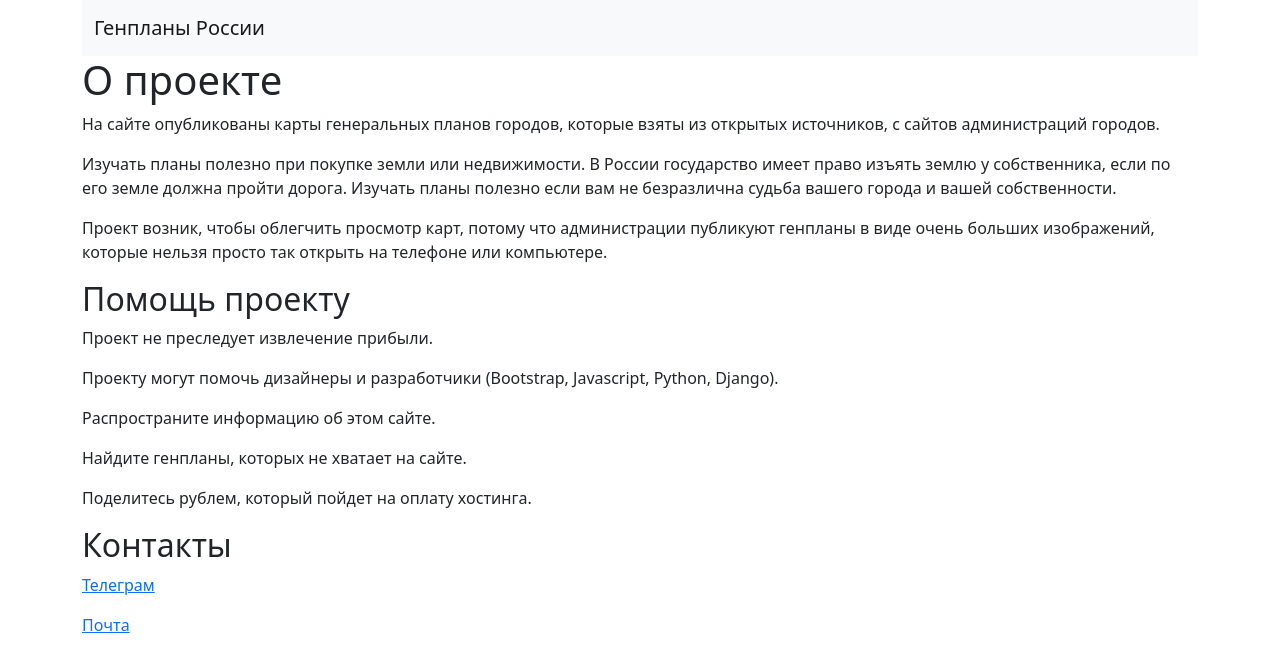
After one commit to bravikov/genplan-maps, a Django app: template genplan/templates/about.html in a window 1280 px wide. The commit adds this page. Shown: the top 672 px of the page. Run offline with Django 3.2, Linux system fonts and the light colour scheme; the template is opened without the code that fills it: most values are stand-ins (such as "Sample title", 1, 10 or a date in 2020).

Commit message:
Простенький дизайн и страница о проекте

```diff
--- /dev/null
+++ b/genplan/templates/about.html
@@ -0,0 +1,51 @@
+{% extends "base.html" %}
+{% load static %}
+
+{% block title %}{{ title }}{% endblock %}
+
+{% block content %}
+
+<div class="container">
+    <nav class="navbar navbar-expand-lg navbar-light bg-light">
+        <div class="container-fluid">
+            <a class="navbar-brand" href="/">Генпланы России</a>
+        </div>
+    </nav>
+
+    <h1>О проекте</h1>
+    <p>
+        На сайте опубликованы карты генеральных планов городов, которые взяты из открытых источников, с сайтов
+        администраций городов.
+    </p>
+    <p>
+        Изучать планы полезно при покупке земли или недвижимости. В России государство имеет право изъять землю у
+        собственника, если по его земле должна пройти дорога. Изучать планы полезно если вам не безразлична судьба
+        вашего города и вашей собственности.
+    </p>
+    <p>
+        Проект возник, чтобы облегчить просмотр карт, потому что администрации публикуют генпланы в виде очень больших
+        изображений, которые нельзя просто так открыть на телефоне или компьютере.
+    </p>
+    <h2>Помощь проекту</h2>
+    <p>
+        Проект не преследует извлечение прибыли.
+    </p>
+    <p>
+        Проекту могут помочь дизайнеры и разработчики (Bootstrap, Javascript, Python, Django).
+    </p>
+    <p>
+        Распространите информацию об этом сайте.
+    </p>
+    <p>
+        Найдите генпланы, которых не хватает на сайте.
+    </p>
+    <p>
+        Поделитесь рублем, который пойдет на оплату хостинга.
+    </p>
+
+    <h2>Контакты</h2>
+    <p><a href="https://t.me/genplan_maps">Телеграм</a></p>
+    <p><a href="mailto:genplan@bravikov.pro">Почта</a></p>
+
+</div>
+{% endblock %}
--- a/genplan/templates/base.html
+++ b/genplan/templates/base.html
@@ -3,11 +3,14 @@
 <!DOCTYPE html>
 <html>
   <head>
+    <meta name="viewport" content="width=device-width, initial-scale=1">
     <title>{% block title %}{% endblock %}</title>
     <link rel="icon" type="image/x-icon" href={% static 'favicon_io/favicon.ico' %}>
+    <link href="https://cdn.jsdelivr.net/npm/bootstrap@5.1.3/dist/css/bootstrap.min.css" rel="stylesheet" integrity="sha384-1BmE4kWBq78iYhFldvKuhfTAU6auU8tT94WrHftjDbrCEXSU1oBoqyl2QvZ6jIW3" crossorigin="anonymous">
     {% block head %}{% endblock %}
   </head>
   <body>
     {% block content %}{% endblock %}
   </body>
+  <script src="https://cdn.jsdelivr.net/npm/bootstrap@5.1.3/dist/js/bootstrap.bundle.min.js" integrity="sha384-ka7Sk0Gln4gmtz2MlQnikT1wXgYsOg+OMhuP+IlRH9sENBO0LRn5q+8nbTov4+1p" crossorigin="anonymous"></script>
 </html>
--- a/genplan/views.py
+++ b/genplan/views.py
@@ -123,3 +123,7 @@ def city_map_page(request, city_name: str, city_map_name: str):
     }
 
     return TemplateResponse(request, "city_map.html", args)
+
+
+def about_page(request):
+    return TemplateResponse(request, "about.html")
--- a/system/settings.py
+++ b/system/settings.py
@@ -10,7 +10,7 @@ SECRET_KEY = os.environ.get('SECRET_KEY')
 
 DEBUG = os.environ.get('DEBUG') == 'True'
 
-ALLOWED_HOSTS = ALLOWED_HOSTS = (
+ALLOWED_HOSTS = (
     'localhost',
     '.genplan-maps.ru',
     'genplan-maps.herokuapp.com',
--- a/system/urls.py
+++ b/system/urls.py
@@ -4,6 +4,7 @@ import genplan.views
 
 urlpatterns = [
     path('', genplan.views.index_page),
+    path('about', genplan.views.about_page),
     path('<str:city_name>', genplan.views.city_page),
     path('<str:city_name>/<str:city_map_name>', genplan.views.city_map_page),
 ]
```
Also changed, not shown: genplan/templates/city.html (+24 -7 lines), genplan/templates/index.html (+38 -13 lines).
